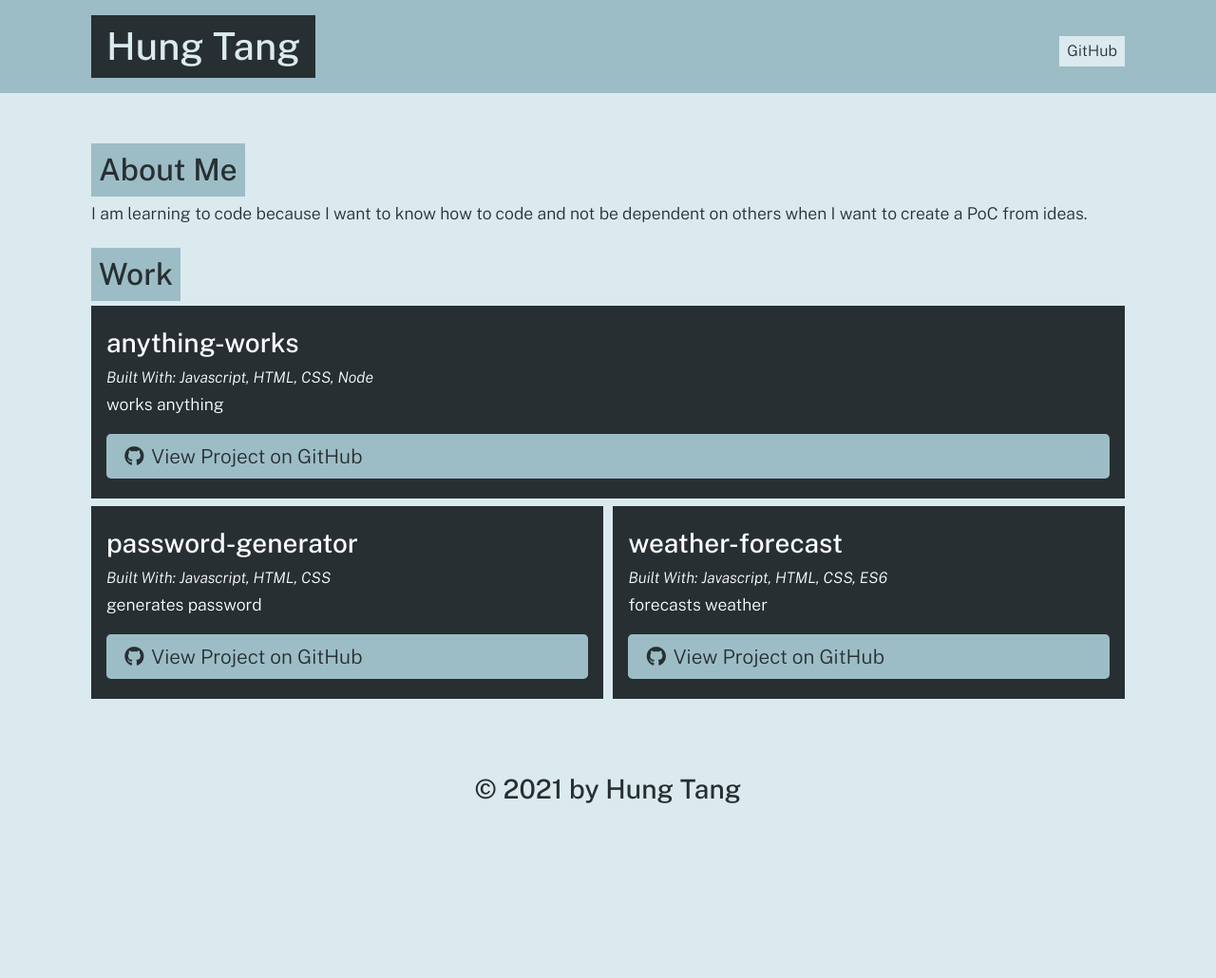
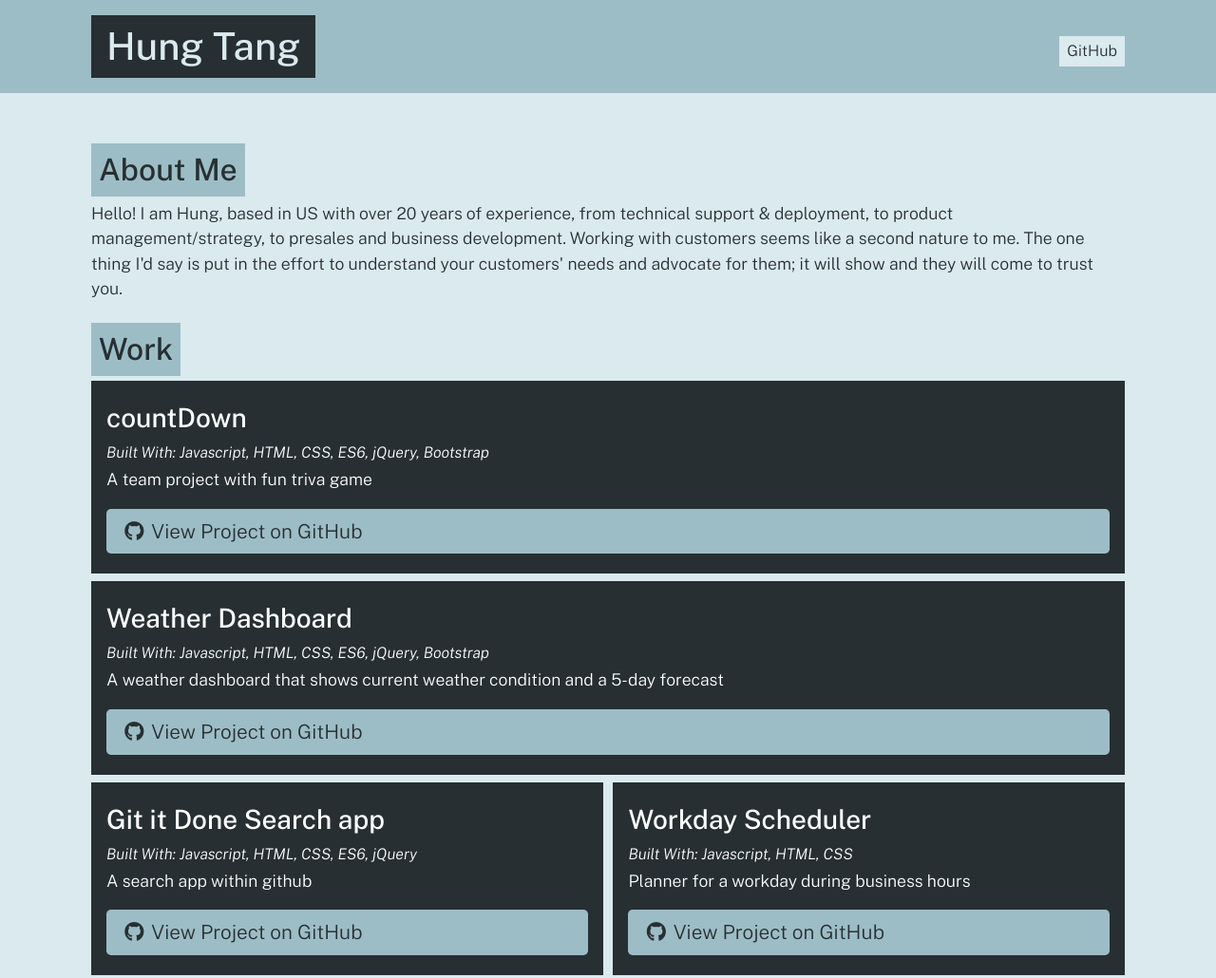
Before and after one commit to htang2021/portfolio-generator, a website: page dist/index.html in a window 1280 px wide. Shown: the top 1030 px of the page at 95% size. Before the commit the page ends 869 px from the top, so only its background shows below. Drawn offline with nearby package versions, Linux system fonts and the light colour scheme.

Commit message:
ran through the questionnaires to create a site

```diff
--- a/dist/index.html
+++ b/dist/index.html
@@ -24,7 +24,7 @@
 
         <section class="my-3" id="about">
             <h2 class="text-dark bg-primary p-2 display-inline-block">About Me</h2>
-            <p>I am learning to code because I want to know how to code and not be dependent on others when I want to create a PoC from ideas.</p>
+            <p>Hello! I am Hung, based in US with over 20 years of experience, from technical support & deployment, to product management/strategy, to presales and business development. Working with customers seems like a second nature to me. The one thing I'd say is put in the effort to understand your customers' needs and advocate for them; it will show and they will come to trust you.</p>
         </section>
 
 
@@ -33,31 +33,40 @@
             <div class="flex-row justify-space-between">
 
                             <div class="col-12 mb-2 bg-dark text-light p-3 flex-column">
-                                <h3 class="portfolio-item-title text-light">anything-works</h3>
+                                <h3 class="portfolio-item-title text-light">countDown</h3>
                                 <h5 class="portfolio-languages">
-                                    Built With: Javascript, HTML, CSS, Node
+                                    Built With: Javascript, HTML, CSS, ES6, jQuery, Bootstrap
                                 </h5>
-                                <p>works anything</p>
-                                <a href="https://www.github.com/htang2021/run-buddy" class="btn mt-auto"><i class="fab fa-github mr-2"></i>View Project on GitHub</a>
+                                <p>A team project with fun triva game</p>
+                                <a href="https://htang2021.github.io/countDown/" class="btn mt-auto"><i class="fab fa-github mr-2"></i>View Project on GitHub</a>
+                            </div>
+
+                            <div class="col-12 mb-2 bg-dark text-light p-3 flex-column">
+                                <h3 class="portfolio-item-title text-light">Weather Dashboard</h3>
+                                <h5 class="portfolio-languages">
+                                    Built With: Javascript, HTML, CSS, ES6, jQuery, Bootstrap
+                                </h5>
+                                <p>A weather dashboard that shows current weather condition and a 5-day forecast</p>
+                                <a href="https://htang2021.github.io/weather-dashboard/" class="btn mt-auto"><i class="fab fa-github mr-2"></i>View Project on GitHub</a>
                             </div>
 
 
                                 <div class="col-12 col-md-6 mb-2 bg-dark text-light p-3 flex-column">
-                                    <h3 class="portfolio-item-title text-light">password-generator</h3>
+                                    <h3 class="portfolio-item-title text-light">Git it Done Search app</h3>
+                                    <h5 class="portfolio-languages">
+                                        Built With: Javascript, HTML, CSS, ES6, jQuery
+                                    </h5>
+                                    <p>A search app within github</p>
+                                    <a href="https://htang2021.github.io/git-it-done/" class="btn mt-auto"><i class="fab fa-github mr-2"></i>View Project on GitHub</a>
+                                </div>
+
+                                <div class="col-12 col-md-6 mb-2 bg-dark text-light p-3 flex-column">
+                                    <h3 class="portfolio-item-title text-light">Workday Scheduler</h3>
                                     <h5 class="portfolio-languages">
                                         Built With: Javascript, HTML, CSS
                                     </h5>
-                                    <p>generates password</p>
-                                    <a href="https://www.github.com/htang2021/password-gen" class="btn mt-auto"><i class="fab fa-github mr-2"></i>View Project on GitHub</a>
-                                </div>
-
-                                <div class="col-12 col-md-6 mb-2 bg-dark text-light p-3 flex-column">
-                                    <h3 class="portfolio-item-title text-light">weather-forecast</h3>
-                                    <h5 class="portfolio-languages">
-                                        Built With: Javascript, HTML, CSS, ES6
-                                    </h5>
-                                    <p>forecasts weather</p>
-                                    <a href="https://www.github.com/htang2021/weather-forecast" class="btn mt-auto"><i class="fab fa-github mr-2"></i>View Project on GitHub</a>
+                                    <p>Planner for a workday during business hours</p>
+                                    <a href="https://htang2021.github.io/workday-scheduler" class="btn mt-auto"><i class="fab fa-github mr-2"></i>View Project on GitHub</a>
                                 </div>
 
             </div>
```
